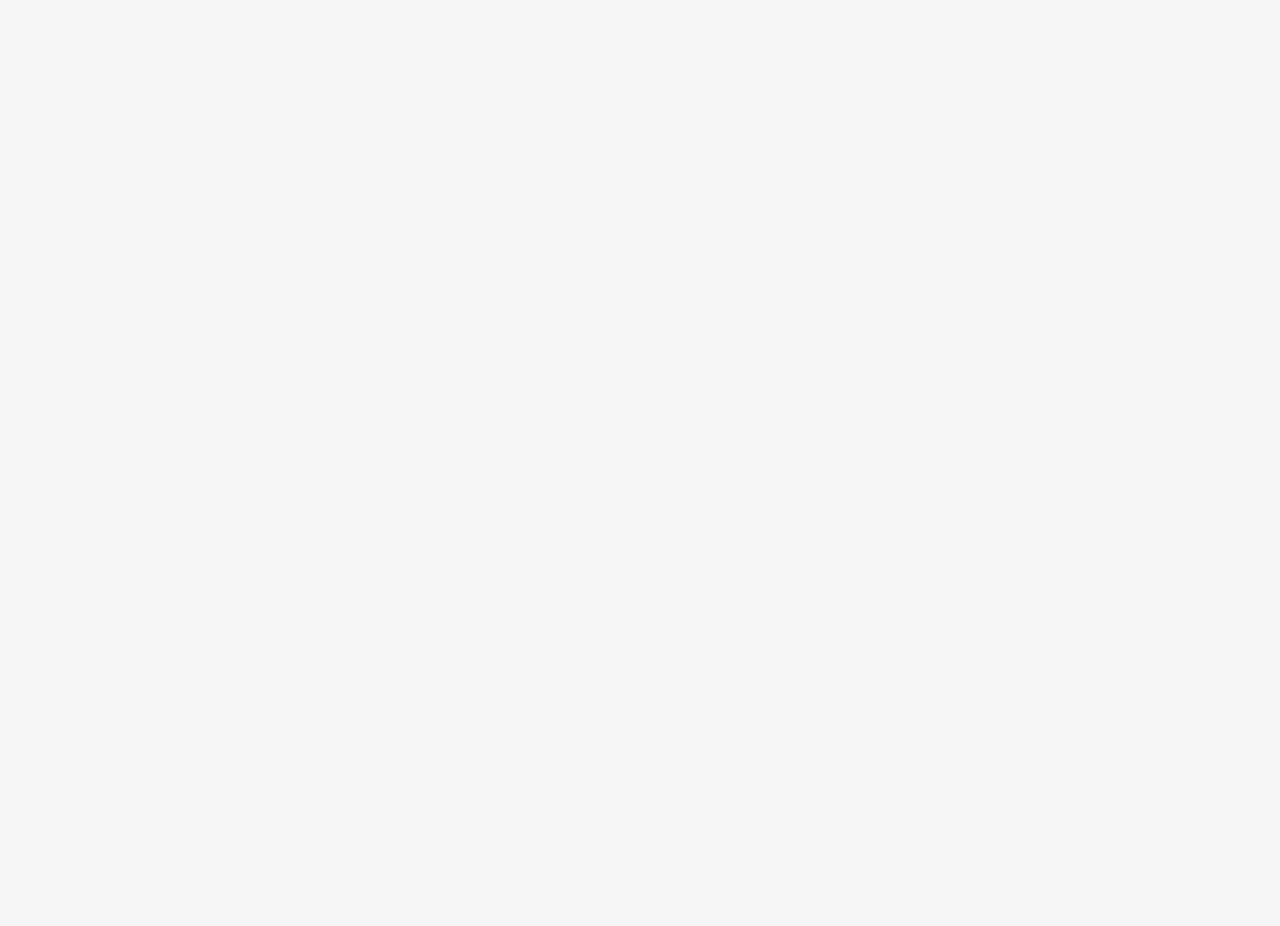
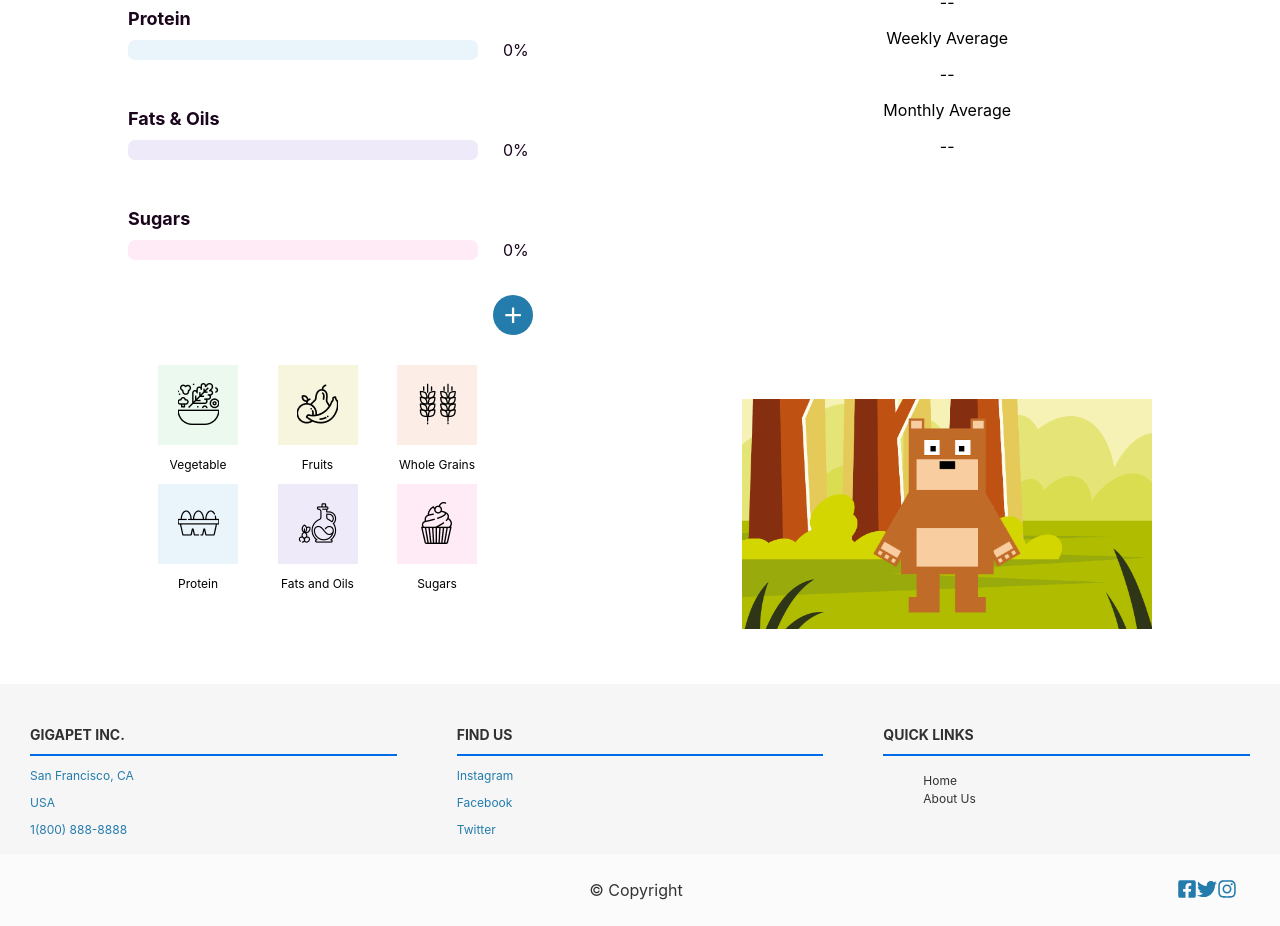
Before and after one commit to BW-Gigapet/Frontend, a React (Create React App) app in the folder gigapet/: page /test/dashboard in a window 1280 px wide. Shown: the part 439-1365 px from the top of the page. Before the commit the page ends 800 px from the top, so only its background shows below. Built offline with nearby package versions, Linux system fonts and the light colour scheme.

Commit message:
almost finished with dashboard footer - fixed percents to fit next to progress bar, minor tweaks to daily progress summary section

```diff
--- a/gigapet/package.json
+++ b/gigapet/package.json
@@ -3,10 +3,14 @@
   "version": "0.1.0",
   "private": true,
   "dependencies": {
+    "@fortawesome/fontawesome-svg-core": "^1.2.25",
+    "@fortawesome/free-solid-svg-icons": "^5.11.2",
+    "@fortawesome/react-fontawesome": "^0.1.7",
     "axios": "^0.19.0",
     "formik": "^1.5.8",
     "react": "^16.10.2",
     "react-dom": "^16.10.2",
+    "react-icons": "^3.7.0",
     "react-redux": "^7.1.1",
     "react-router-dom": "^5.1.2",
     "react-scripts": "3.2.0",
--- a/gigapet/src/App.css
+++ b/gigapet/src/App.css
@@ -1,38 +1,47 @@
 .App {
   text-align: center;
+  /* height: 100vh; */
 }
 
 .progress-bar {
-  position: relative;
+  /* position: relative; */
   height: 20px;
   width: 350px;
   border-radius: 7px;
-  border: 1px solid #EBF9EF;
+  /* border: 1px solid #EBF9EF; */
 }
 
 .filler {
   background-color: #82D99C;
   height: 100%;
   border-radius: inherit;
-  /* transition: width .2s ease-in; */
+  transition: width .2s ease-in;
 }
+.percent{
+  display: flex;
+  justify-content: space-between;
 
+}
 .dashboard-container {
   width:80%;
-  margin: 40px auto 40px auto;
+  /* max-height: 100vh; */
+  margin: 0 auto 0 auto;
   display: flex;
   justify-content: space-between;
+  padding-bottom: 10px;
+  background-color: white;
+  padding: 4% 10%;
 }
 .left-container{
   width:40%;
-  height: 80vh;
+  /* height: 80vh; */
   display: flex;
   flex-direction: column;
   justify-content: space-between;
 }
 .right-container{
   width:40%;
-  height: 80vh;
+  /* height: 80vh; */
   display: flex;
   flex-direction: column;
   justify-content: space-between;
@@ -41,6 +50,11 @@
   width: 515px;
 }
 .add-food-btn{
-  width: 380px;
+  width: 405px;
   text-align: right;
+  margin-top: 20px;
 }
+
+/* .dashboard-footer{
+ margin-top: 20px;
+} */
--- a/gigapet/src/App.js
+++ b/gigapet/src/App.js
@@ -3,7 +3,7 @@ import './App.css';
 import { Route } from 'react-router-dom';
 import DashboardNavigation from './components/DashboardNavigation';
 import OnBoardingNavigation from './components/OnBoardingNavigation';
-import Footer from './components/Footer';
+// import Footer from './components/Footer';
 import WelcomePage from './components/WelcomePage';
 import SignUpPage from './components/SignUpPage';
 import LogInPage from './components/LogInPage';
@@ -39,8 +39,8 @@ function App() {
 
       <Route exact path='/test/EditModal' render={props => <Overlay {...props}><EditModal {...props} /></Overlay>} />
       <Route exact path='/test/Avatar' component={Avatar} />
-      {/* <Route exact path='/test/dashboard' component={Dashboard} /> */}
-      <Footer />
+      <Route exact path='/test/dashboard' component={Dashboard} />
+      {/* <Footer /> */}
     </div>
   );
 }
--- a/gigapet/src/components/AddFoodLaunch.js
+++ b/gigapet/src/components/AddFoodLaunch.js
@@ -91,23 +91,18 @@ const AddFoodLaunch = () => {
 export default AddFoodLaunch;
 
 const Icons = styled.div`
-    width: 275px;
-    // height: 250px;
-    // display: flex;
-    // flex-wrap: wrap;
-    // justify-content: space-between;
-    // margin-left: 5%;
+    width: 319px;
     display: flex;
     flex-wrap: wrap;
     justify-content: space-between;
     margin: 30px;
-    // justify-content: center;
+
 `;
 
 const IconContainer = styled.div`
     display: flex;
     flex-direction: column;
-    font-size: 10px;
+    font-size: 12px;
 `;
 
 const AddButton = styled.button`
@@ -118,56 +113,63 @@ const AddButton = styled.button`
     border-radius: 50%;
     font-size: 2rem;
     border: none;
+    cursor: pointer;
 `;
 
 const VegButton = styled.button`
-    width: 70px;
-    height: 70px;
+    width: 80px;
+    height: 80px;
     text-decoration: none;
     border: none;
-    padding: 0;
+
     background-color: #EBF9EF;
+    cursor: pointer;
 `;
 
 const FruitButton = styled.button`
-    width: 70px;
-    height: 70px;
+    width: 80px;
+    height: 80px;
     text-decoration: none;
     border: none;
-    padding: 0;
+    // padding: 10px;
     background-color: #F7F5DE;
+    cursor: pointer;
 `;
 
 const GrainButton = styled.button`
-    width: 70px;
-    height: 70px;
+    width: 80px;
+    height: 80px;
     text-decoration: none;
     border: none;
-    padding: 0;
+    // padding: 0;
     background-color: #FDEDE7;
+    cursor: pointer;
 `;
 
 const ProteinButton = styled.button`
-    width: 70px;
-    height: 70px;
+    width: 80px;
+    height: 80px;
     text-decoration: none;
     border: none;
-    padding: 0;
+    // padding: 0;
     background-color: #EAF5FB;
+    cursor: pointer;
 `;
 const FatsButton = styled.button`
-    width: 70px;
-    height: 70px;
+    width: 80px;
+    height: 80px;
     text-decoration: none;
     border: none;
-    padding: 0;
+    // padding: 0;
     background-color: #EFEAFA;
+    cursor: pointer;
 `;
 const SugarsButton = styled.button`
-    width: 70px;
-    height: 70px;
+    width: 80px;
+    height: 80px;
     text-decoration: none;
     border: none;
-    padding: 0;
+    // padding: 0;
     background-color: #FFEBF6;
+    cursor: pointer;
 `;
--- a/gigapet/src/components/DailyProgressCategory.js
+++ b/gigapet/src/components/DailyProgressCategory.js
@@ -42,10 +42,15 @@ const DailyProgressCategory = (props) => {
         <DayProgContainer className='daily-progress-container'>
             <div className='category progress-bar'>
                 <h3>{props.category.name}</h3>
-                <ProgressBar percentage={percentage} category={props.category}/>
+
             </div>
            <div className='percent'>
-                <p>{percentage}%</p>
+                <div>
+                    <ProgressBar percentage={percentage} category={props.category}/>
+                </div>
+                <div>
+                    <p>{percentage}%</p>
+                </div>
             </div>
         </DayProgContainer>
 
@@ -64,18 +69,14 @@ const mapStateToProps = state => {
 
 export default connect(mapStateToProps, { fetchMeals })(DailyProgressCategory);
 
-// const VegetableBarNone = styled.div`
-//     background: #EBF9EF;
-//     border-radius: 7px;
-//     width: ${categoryProgress}%;
-//     height:24px;
-// `;
+
 
 const DayProgContainer = styled.div`
     display: flex;
-    // justify-content:
+    flex-direction: column;
+    justify-content: space-around;
     width: 315px;
-    height: 80px;
+    height: 100px;
     color: #1A051D;
     h3{
         font-size: 18px;
@@ -83,6 +84,6 @@ const DayProgContainer = styled.div`
     }
     p{
         font-size: 16px;
-        line-height: 20px;
+         margin: 0 0 0 25px;
     }
 `;
--- a/gigapet/src/components/DailyProgressSummary.js
+++ b/gigapet/src/components/DailyProgressSummary.js
@@ -90,11 +90,12 @@ export default connect(mapStateToProps, { fetchMeals })(DailyProgressSummary);
 
 
 const EditButton = styled.button`
-    margin-left: 45%;
+    margin-left: 250px;
     border: none;
-    font size: 1.5rem;
-    background: #f6f6f6;
+    font size: 19px;
+    background: white;
     font-weight: bold;
+    cursor: pointer;
 `;
 
 const UserAndIcon = styled.div`
--- a/gigapet/src/components/Dashboard.js
+++ b/gigapet/src/components/Dashboard.js
@@ -5,12 +5,14 @@ import Summary from './Summary'
 import Avatar from './Avatar'
 import { AddModal } from './AddModal'
 import Editing from './Editing'
+import DashboardFooter from './DashboardFooter'
 
 
 const Dashboard = props => {
     // add routes dashboard/edit and dashboard/edit/:category
     // if /edit, replace Summary with Editing
     return (
+        <>
         <div className='dashboard-container'>
             <div className='left-container'>
                 <DailyProgressSummary />
@@ -22,6 +24,10 @@ const Dashboard = props => {
                 <Avatar />
             </div>
         </div>
+        <div className='dashboard-footer'>
+        <DashboardFooter />
+        </div>
+        </>
     )
 }
 
--- a/gigapet/src/components/Footer.js
+++ b/gigapet/src/components/DashboardFooter.js
@@ -1,28 +1,33 @@
 import React from 'react';
 import styled from 'styled-components';
+import { FaFacebookSquare } from 'react-icons/fa';
+import { FaTwitter } from 'react-icons/fa';
+import { FaInstagram } from 'react-icons/fa';
 
 
-const Footer = () => {
+
+const DashboardFooter = () => {
         return (
+            <>
             <FooterTag className="footer">
                 <FooterContent className="footer-content">
-                            <div className="footer-section about">
+                            <FooterSection className="footer-section about">
                                 <h2>GIGAPET INC.</h2>
                                 <hr></hr>
                                 <p>San Francisco, CA</p>
                                 <p>USA</p>
                                 <p>1(800) 888-8888</p>
-                            </div>
+                            </FooterSection>
 
-                            <div className="footer-section">
+                            <FooterSection className="footer-section">
                                 <h2>FIND US</h2>
                                 <hr></hr>
                                 <p>Instagram</p>
                                 <p>Facebook</p>
                                 <p>Twitter</p>
-                            </div>
+                            </FooterSection>
 
-                            <div className="footer-section">
+                            <FooterSection className="footer-section">
                                 <h2>QUICK LINKS</h2>
                                 <hr></hr>
                                 <ul>
@@ -33,36 +38,42 @@ const Footer = () => {
                                         <li>About Us</li>
                                     </a>
                                 </ul>
-                            </div>
+                            </FooterSection>
                 </FooterContent>
-
-                <div className="footer-bottom">
+                </FooterTag>
+                <FooterBottom className="footer-bottom">
                     <p>&copy; Copyright</p>
-                    <div className="socials">
-                        <a href="#"><img className="fab fa-github-square"></img></a>
-                        <a href="#"><img className="fab fa-linkedin-in-square"></img></a>
-                        <a href="#"><img className="fab fa-twitter-square"></img></a>
-                        <a href="#"><img className="fab fa-facebook-square"></img></a>
-                    </div>
-                </div>
-            </FooterTag>
+                    <Socials className="socials">
+                        <a href="#"><FaFacebookSquare/></a>
+                        <a href="#"><FaTwitter /></a>
+                        <a href="#"><FaInstagram /></a>
+                    </Socials>
+                </FooterBottom>
+            </>
         )
 
 
 }
 
-export default Footer;
+export default DashboardFooter;
 
 const FooterTag = styled.div`
     background-color: #F6F6F6;
-    // color: #247CAD;
-    height: 400px;
+    height: 170px;
+    color: #247CAD;
     position: relative;
 `;
 
 const FooterContent = styled.div`
-    height: 350px;
     display: flex;
+    hr{
+        border: .7px solid #006BE8;
+    }
+`;
+
+const FooterSection = styled.div`
+    flex: 1;
+    padding: 30px;
     h2{
         color: rgba(0, 0, 0, 0.8);
         font-size: 14px;
@@ -88,4 +99,33 @@ const FooterContent = styled.div`
             list-style: none;
         }
     }
+
 `;
+
+const FooterBottom = styled.div`
+    background-color: #FBFBFB;
+    color: rgba(0, 0, 0, 0.8);
+    padding: 10px 0;
+    position: relative;
+    display: flex;
+    justify-content: space-evenly;
+    p{
+        // padding-top: 2%;
+        width: 50%;
+        text-align: right;
+    }
+`;
+
+const Socials = styled.div`
+    margin-top: 15px;
+    width: 40%;
+    text-align: right;
+    a{
+
+
+        color: #247CAD;
+        font-size: 20px;
+        text-align: right;
+    }
+
+`;
--- a/gigapet/src/components/index.js
+++ b/gigapet/src/components/index.js
@@ -7,7 +7,7 @@ export * from './Editing'
 export * from './EditingEntry'
 export * from './EditingTable'
 export * from './Filler'
-export * from './Footer'
+export * from './DashboardFooter'
 // export * from './Navigtation'
 export * from './PrivateRoute'
 export * from './ProgressBar'
```
Also changed, not shown: 1 other file (tests, documents, lock files or other folders).
